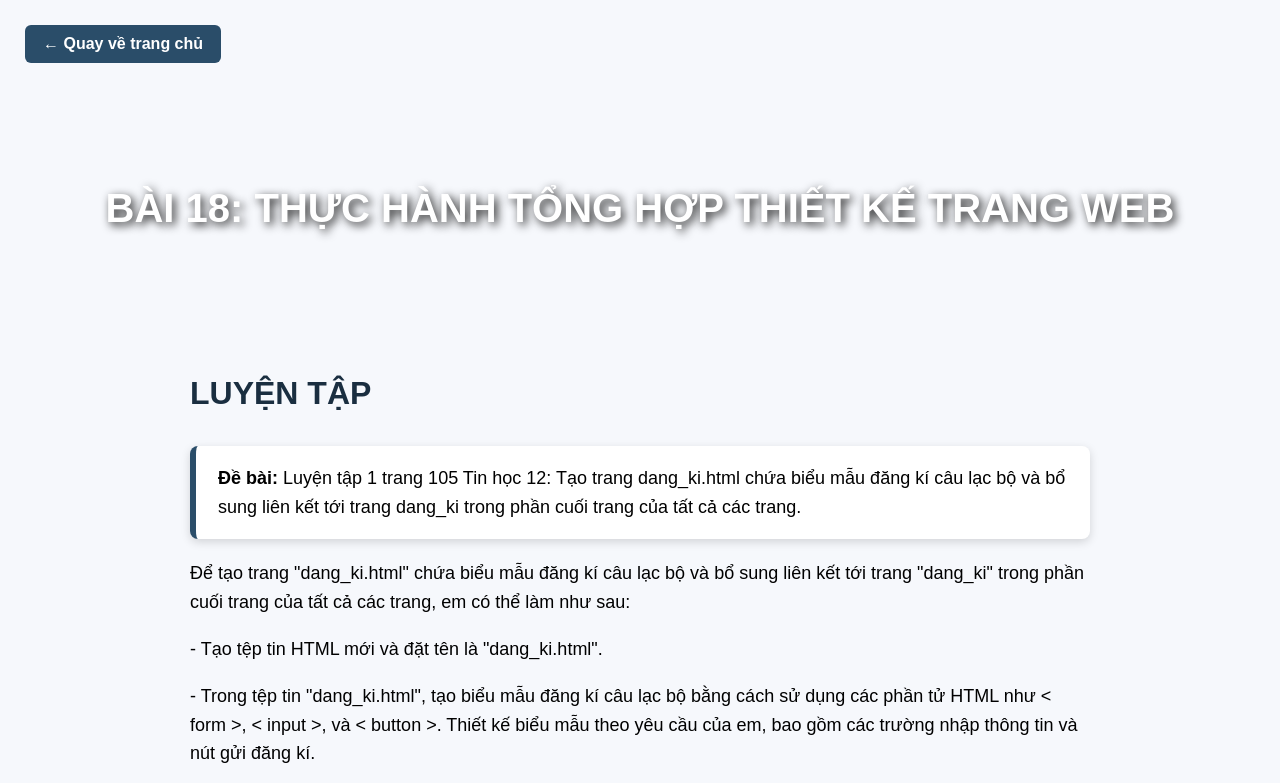
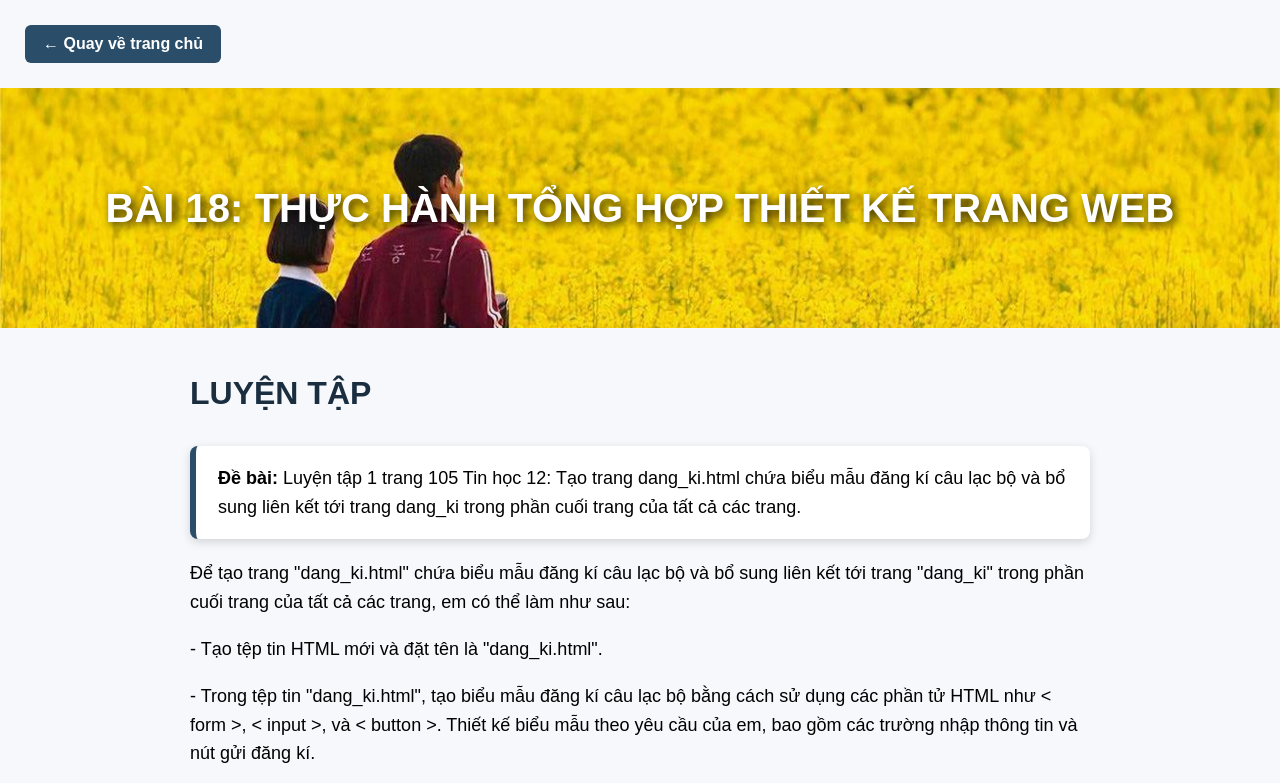
Before and after one commit to nhungo2210028-hash/bai18, a plain HTML site: page index.html in a window 1280 px wide. Shown: the top 783 px of the page. Drawn offline with Linux system fonts and the light colour scheme.

Commit message:
Update index.html

```diff
--- a/index.html
+++ b/index.html
@@ -16,7 +16,7 @@
     .banner {
         width: 100%;
         height: 240px;
-        background: url('bai18 (2).jpg') center/cover no-repeat;
+        background: url('baii18.jpg') center/cover no-repeat;
         display: flex;
         align-items: center;
         justify-content: center;
```
